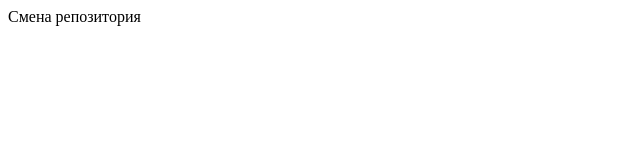
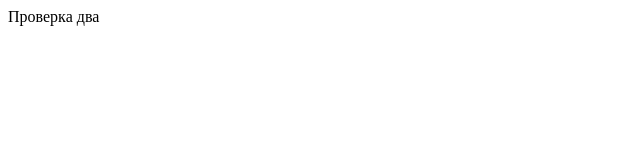
Before and after one commit to Aoonabara/Test, a plain HTML site: page index.html in a window 1280 px wide. Shown: the full height of the page, 0-640 px from the left. Drawn offline with Linux system fonts and the light colour scheme.

Commit message:
Проверка_смена репозитория

```diff
--- a/index.html
+++ b/index.html
@@ -7,6 +7,6 @@
     <title>Document</title>
 </head>
 <body>
-    Смена репозитория
+    Проверка два
 </body>
 </html>
```
